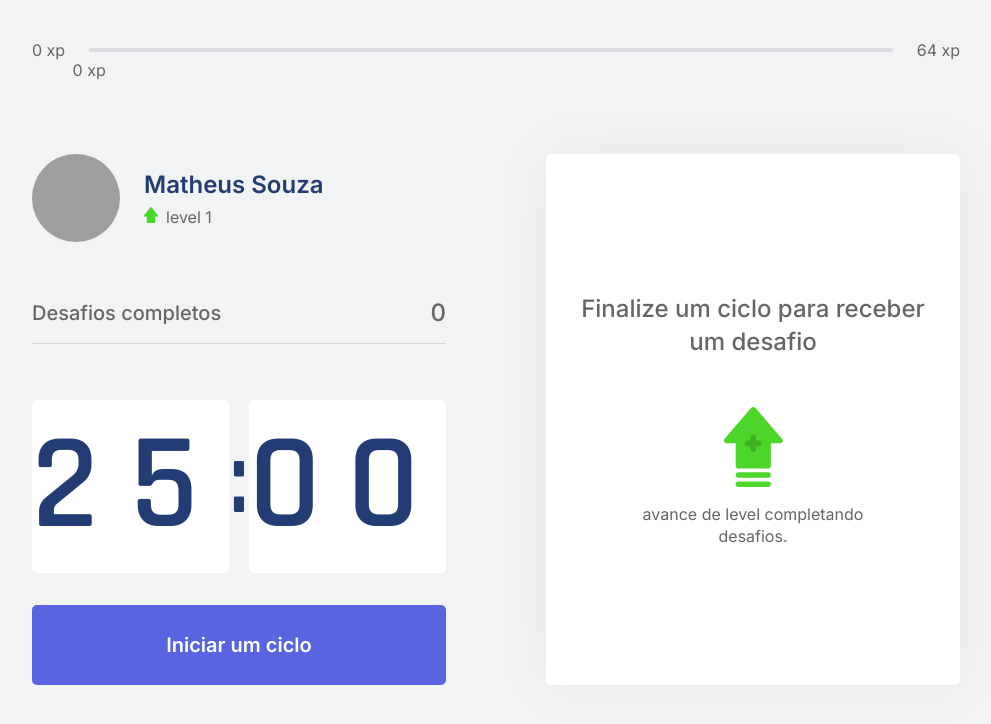
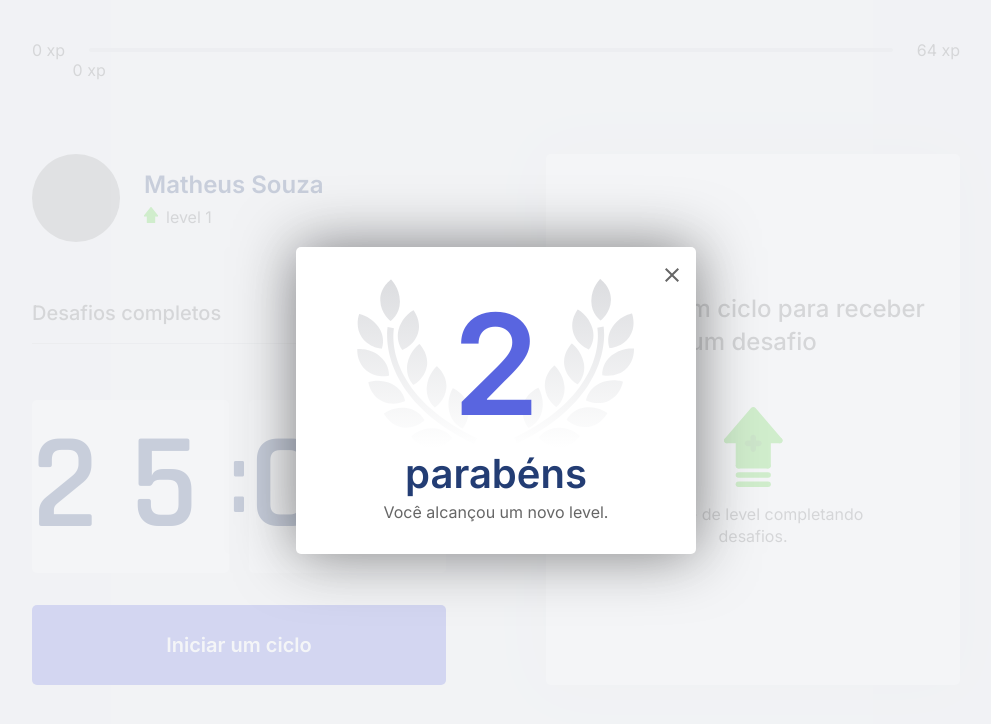
Before and after one commit to matheuspython/nlwSemanaNextLevel2021, a Next.js app in the folder moveit-next/: page / in a window 1280 px wide. Shown: the top 724 px of the page, without its empty margins (144-1135 px from the left). Built offline with nearby package versions, Linux system fonts and the light colour scheme; grey boxes are pictures that could not be loaded.

Commit message:
adicionando o componente do modal

```diff
--- /dev/null
+++ b/moveit-next/src/components/LevelUpModal.tsx
@@ -0,0 +1,16 @@
+import styles from '../styles/components/levelUpModal.module.css'
+
+export function LevelUpModal(){
+  return(
+    <div className={styles.overlay}>
+      <div className={styles.container}>
+        <header>2</header>
+        <strong>parabéns</strong>
+        <p>Você alcançou um novo level.</p>
+        <button type="button">
+          <img src="/icons/close.svg" alt="fechar modal"/>
+        </button>
+      </div>
+    </div>
+  )
+}
--- a/moveit-next/src/contexts/ChallengesContext.tsx
+++ b/moveit-next/src/contexts/ChallengesContext.tsx
@@ -1,6 +1,8 @@
-import {Component, createContext, useState, ReactNode, useEffect} from 'react'
+import {createContext, useState, ReactNode, useEffect} from 'react'
 import Cookies from 'js-cookie'
 import challenges from '../../challenges.json'
+import {LevelUpModal} from '../components/LevelUpModal'
+
 
 interface Challenge{
   type: 'body' | 'eye'
@@ -90,6 +92,7 @@
   return(
     <ChallengesContext.Provider value={{ level, currentExperience,experienceToNextLevel, challengesCompleted, levelUp, startNewChallenge, activeChallenge, resetChallenge, CompleteChallenge }}>
       {children}
+      <LevelUpModal />
     </ChallengesContext.Provider>
   )
 }
--- /dev/null
+++ b/moveit-next/src/styles/components/levelUpModal.module.css
@@ -0,0 +1,46 @@
+.overlay{
+  height: 100%;
+  background: rgba(242,243,245,0.8);
+  position: fixed;
+  top: 0;
+  left: 0;
+  right: 0;
+
+  display: flex;
+  justify-content: center;
+  align-items: center;
+}
+.container{
+background: var(--white);
+width: 100%;
+max-width: 400px;
+padding: 2rem 3rem;
+border-radius: 5px;
+box-shadow: 0 0 60px rgba(0, 0, 0, 0.5);
+text-align: center;
+position: relative;
+}
+.container header{
+  font-size: 8.75rem;
+  font-weight: 600;
+  color: var(--blue);
+  background: url('/icons/levelup.svg') no-repeat center;
+  background-size: contain;
+
+}
+.container strong{
+  font-size: 2.5rem;
+  color: var(--title);
+}
+.container p{
+  height: 1.25rem;
+  color: var(--text);
+  margin-top: 0.25rem;
+}
+.container button{
+  position: absolute;
+  right: 0.25rem;
+  top: 0.5rem;
+  background: transparent;
+  border: 0;
+}
--- a/moveit-next/src/styles/pages/Home.module.css
+++ b/moveit-next/src/styles/pages/Home.module.css
@@ -22,6 +22,7 @@
   margin-top: 1.2rem;
 }
 @media screen and (max-width: 760px){
+
   .container section{
     margin-top: 2rem;
     display: flex;
```
